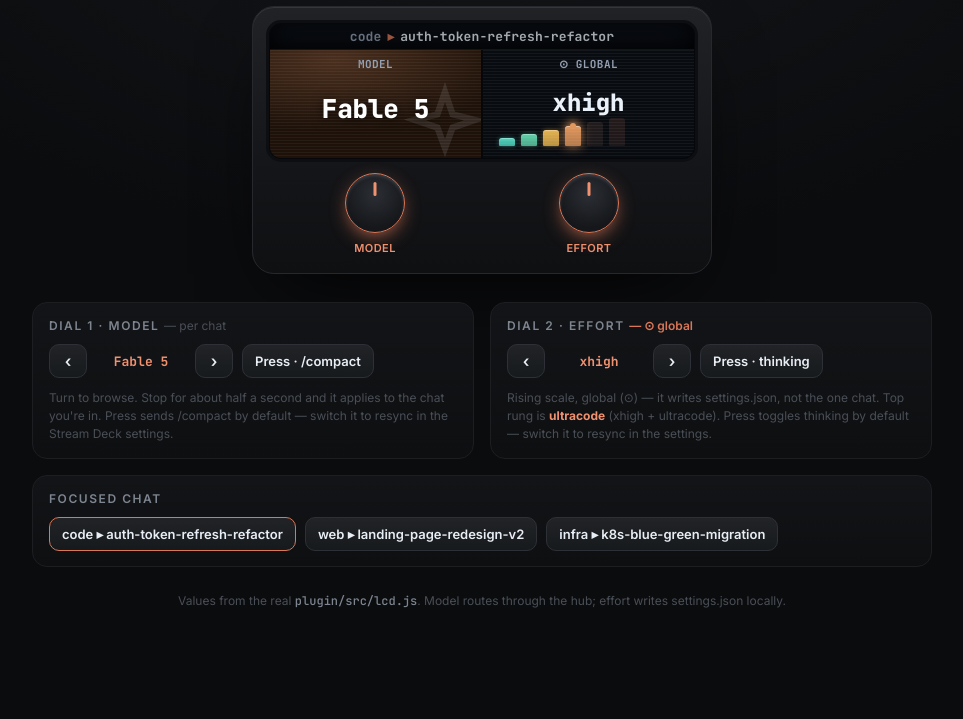
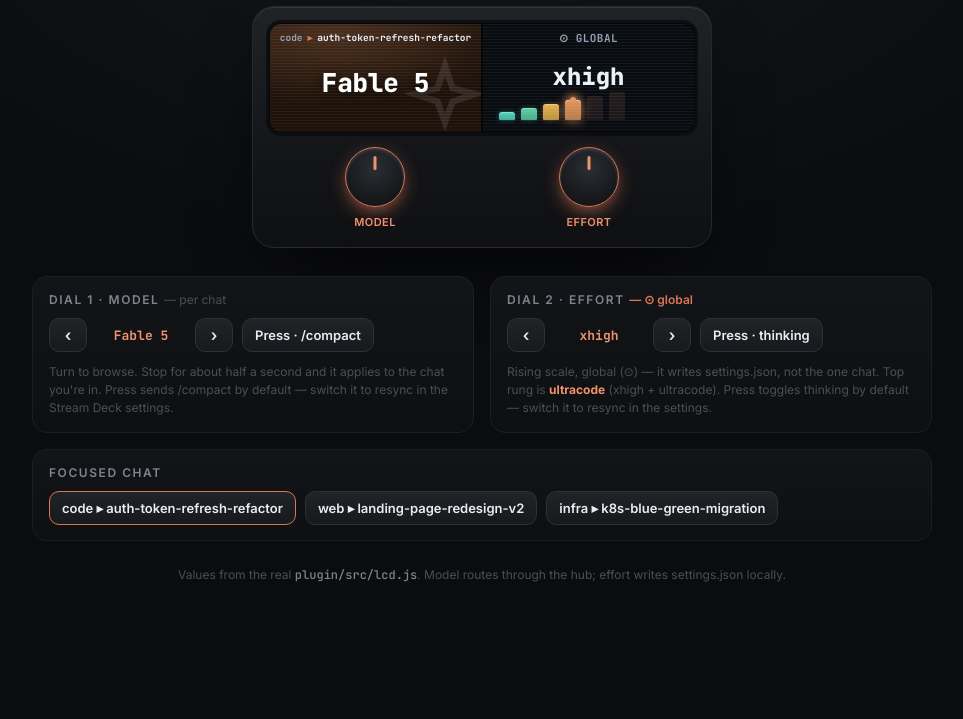
Before and after one commit to Alish3r/claude-deck, a website: page tools/mockup/index.html in a window 1280 px wide. Shown: the part 81-800 px from the top of the page, without its empty margins (158-1121 px from the left). Drawn offline with Linux system fonts and the light colour scheme.

Commit message:
docs: honest device hero — chat name heads the model screen only, not spanning both (#37)
The hero image showed the chat name as one banner spanning both LCDs; the real plugin puts the
full chat name on the model dial's header and keeps the effort dial dedicated to global effort
(⊙GLOBAL). Restructured the mockup to match (chat name = model-segment header, effort stays
⊙GLOBAL), re-rendered the hero from the mockup, and fixed the README caption. No plugin change —
this only makes the preview truthful.

```diff
--- a/tools/mockup/index.html
+++ b/tools/mockup/index.html
@@ -37,11 +37,10 @@
   /* LCD strip: 2 active segments share a chat banner spanning both */
   .strip{border-radius:12px;overflow:hidden;border:1px solid #05070a;background:#05070a;
     box-shadow:inset 0 2px 18px #000,0 0 0 3px #0c0e11;position:relative}
-  .chatbar{height:26px;display:flex;align-items:center;justify-content:center;gap:8px;
-    background:linear-gradient(180deg,#0c1119,#070a0f);border-bottom:1px solid #10141b;position:relative;overflow:hidden}
-  .chatbar .cn{font-family:var(--mono);font-weight:700;font-size:13px;color:var(--lcd-ink);white-space:nowrap;letter-spacing:.01em}
-  .chatbar .cn .win{color:var(--lcd-dim)} .chatbar .cn .sep{color:var(--clay);margin:0 6px}
-  .chatbar::after{content:"";position:absolute;inset:0;pointer-events:none;box-shadow:inset 0 0 24px #000}
+  /* chat name = the MODEL segment's header only (matches the plugin: effort stays ⊙GLOBAL) */
+  .seg .slabel.cn{font-size:9.5px;font-weight:700;color:var(--lcd-ink);white-space:nowrap;overflow:hidden;
+    text-overflow:ellipsis;padding:0 6px;letter-spacing:0}
+  .seg .slabel.cn .win{color:var(--lcd-dim)} .seg .slabel.cn .sep{color:var(--clay);margin:0 5px}
   .segs{display:grid;grid-template-columns:1fr 1fr;gap:2px;background:#05070a}
   .seg{position:relative;height:108px;overflow:hidden;background:var(--lcd)}
   .seg .scan{position:absolute;inset:0;pointer-events:none;opacity:.05;z-index:6;
@@ -127,12 +126,11 @@
 
   <div class="device">
     <div class="strip">
-      <div class="chatbar"><span class="cn" id="chatName"></span></div>
       <div class="segs">
         <div class="seg" id="segModel">
           <div class="atmo" id="mAtmo"></div>
           <div class="emblem" id="mEmblem"></div>
-          <div class="slabel">MODEL</div>
+          <div class="slabel cn" id="chatName">MODEL</div>
           <div class="carousel"><div class="track" id="mTrack"></div></div>
           <div class="think" id="mThink"><div class="mark" id="mMark">✳</div><div class="word" id="mWord"></div></div>
           <div class="mconfirm" id="mConfirm">✓</div>
```
Also changed, not shown: README.md, docs/assets/device-preview.png.
